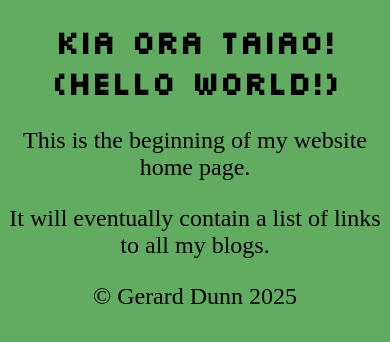
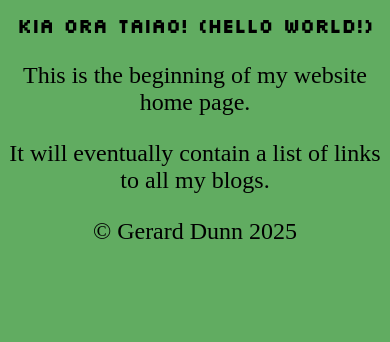
Before and after one commit to gerard-dunn-25/gerard-dunn-25.github.io, a plain HTML site: page index.html in a window 390 px wide. Drawn offline with Linux system fonts and the light colour scheme; a web font is replaced by a local one.

Commit message:
Added responsive text size to main heading

```diff
--- a/styles/main.css
+++ b/styles/main.css
@@ -25,3 +25,6 @@ body {
   background-color: rgb(97, 172, 97);
   text-align: center;
 }
+h1 {
+  font-size: 5vw;
+}
```
